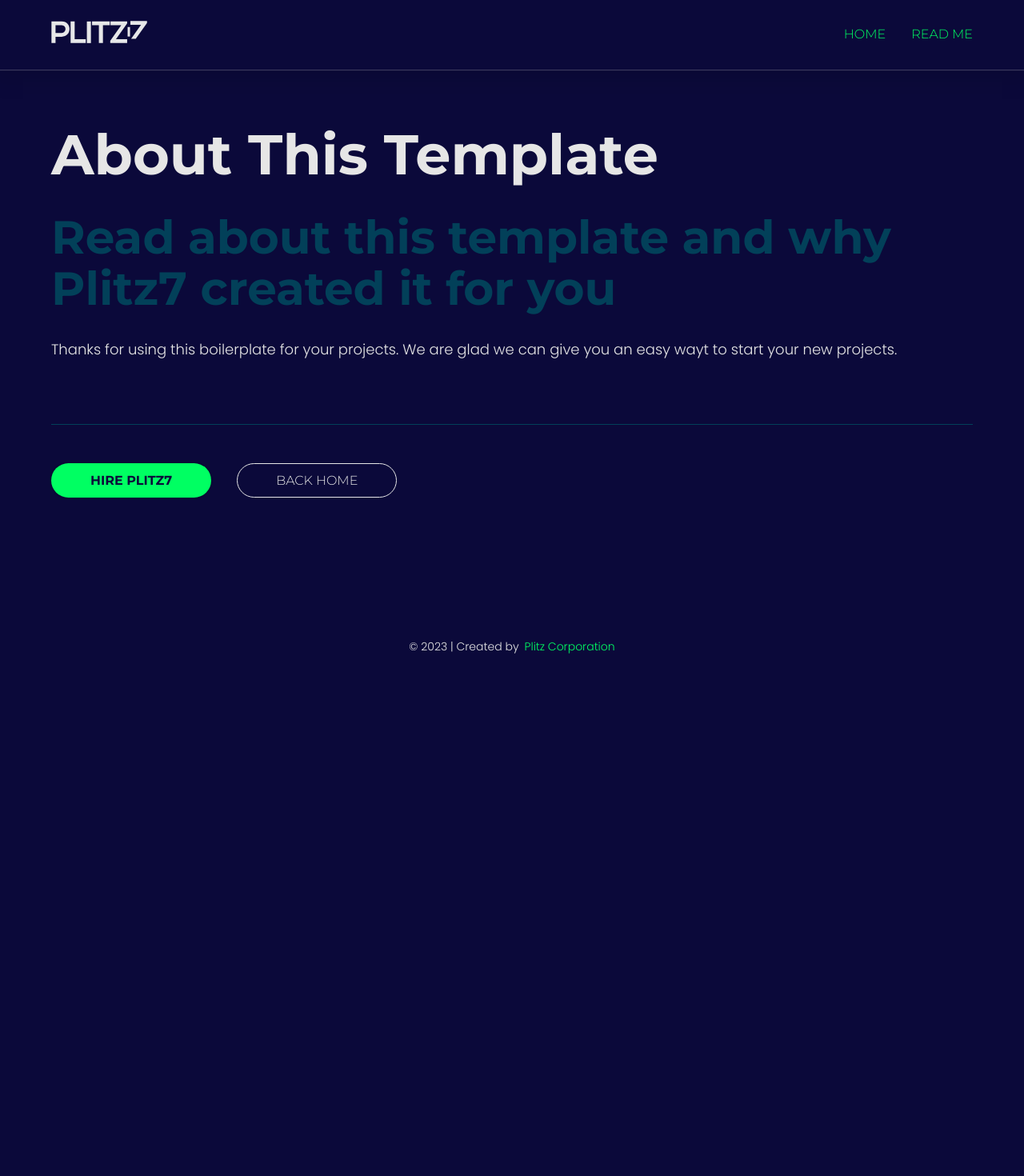
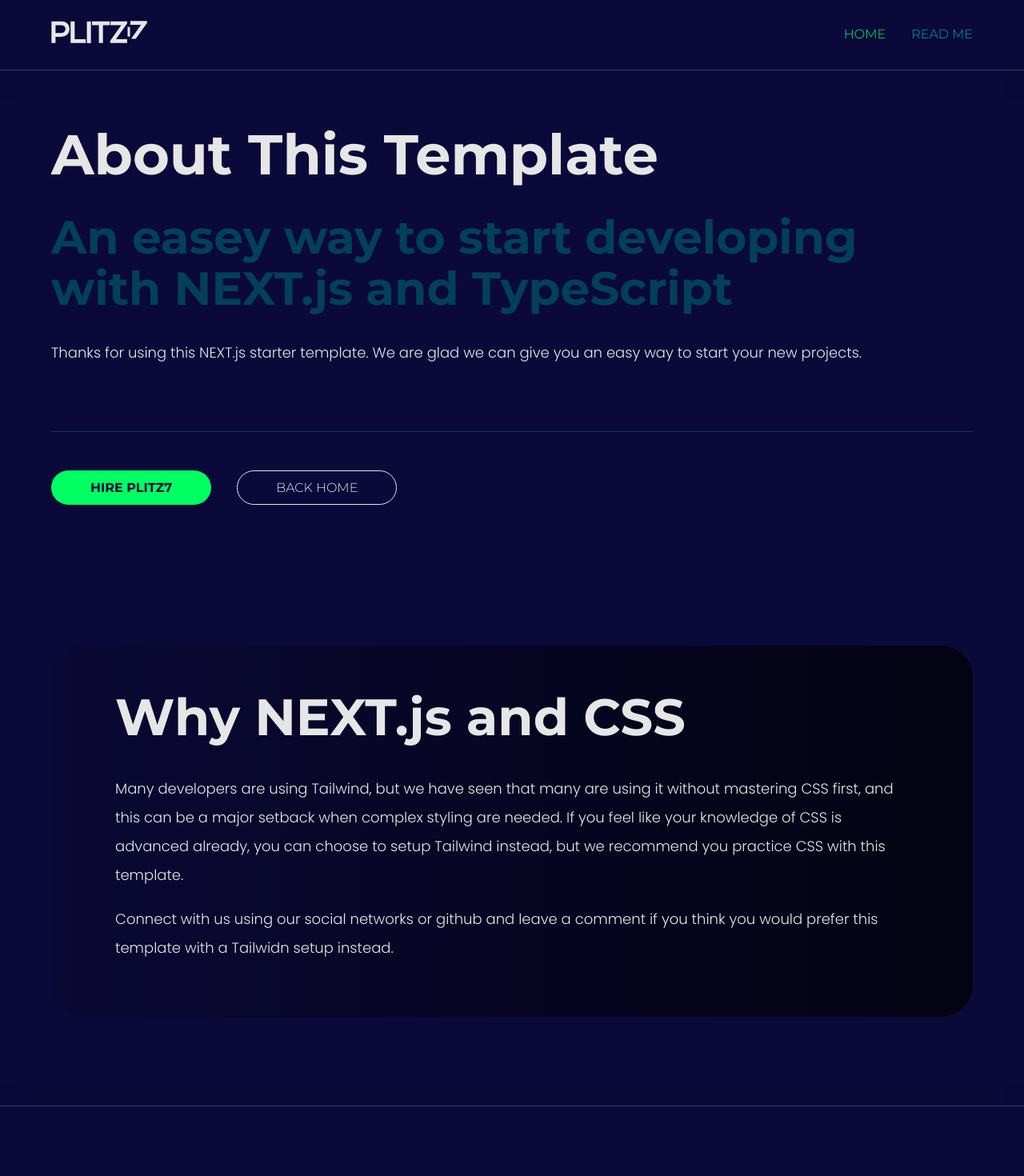
Before and after one commit to PlitzCorporation/plitz-one, a Next.js app: page /about-this-template in a window 1280 px wide. Shown: the top 1470 px of the page at 80% size. Before the commit the page ends 931 px from the top, so only its background shows below. Built offline with nearby package versions, Linux system fonts and the light colour scheme.

Commit message:
style: modified styling and finished sample page

```diff
--- /dev/null
+++ b/components/AboutComponents/SectionOne/index.tsx
@@ -0,0 +1,16 @@
+import { SectionOneProps } from '@pages/about-this-template';
+
+import aboutStyles from '@styles/aboutModules/index.module.css';
+
+const SectionOne = (props: SectionOneProps) => {
+  return (
+    <section>
+      <div className={aboutStyles.blockContainer}>
+        <h2>{props.header}</h2>
+        <div dangerouslySetInnerHTML={{ __html: props.body }}></div>
+      </div>
+    </section>
+  );
+};
+
+export default SectionOne;
--- a/components/Skeleton.tsx
+++ b/components/Skeleton.tsx
@@ -5,18 +5,7 @@ import clsxm from '@lib/clsxm';
 type SkeletonProps = React.ComponentPropsWithoutRef<'div'>;
 
 const Skeleton = ({ className, ...rest }: SkeletonProps) => {
-  return (
-    <div
-      className={clsxm('shimmer-animation', className)}
-      style={{
-        backgroundImage:
-          'linear-gradient(to right, #f6f7f8 0%, #edeef1 20%, #f6f7f8 40%, #f6f7f8 100%)',
-        backgroundSize: '700px 100%',
-        backgroundRepeat: 'no-repeat',
-      }}
-      {...rest}
-    />
-  );
+  return <div className={clsxm('shimmer-animation', className)} {...rest} />;
 };
 
 export default Skeleton;
--- a/components/layout/HeaderController.tsx
+++ b/components/layout/HeaderController.tsx
@@ -1,10 +1,11 @@
 import { Grid } from '@mui/material';
 import Link from 'next/link';
-import * as React from 'react';
+import { useRouter } from 'next/router';
 
 // Style
 import hfStyles from '@styles/globalModules/fh.module.css';
 
+import clsxm from '@lib/clsxm';
 // Helpers
 import useDevice from '@lib/customHooks/useDevice';
 
@@ -21,6 +22,7 @@ const navigationLinks = [
 
 const HeaderController = () => {
   const currentDevice = useDevice();
+  const router = useRouter();
 
   return (
     <header className='headerClass'>
@@ -39,7 +41,11 @@ const HeaderController = () => {
                     <li key={index} className={hfStyles.navItem}>
                       <Link
                         href={navItem.href}
-                        className={hfStyles.navItemLink}
+                        className={clsxm(
+                          `${hfStyles.navItemLink}`,
+                          router.pathname === navItem.href &&
+                            `${hfStyles.currentPage}`
+                        )}
                       >
                         {navItem.label}
                       </Link>
--- /dev/null
+++ b/components/layout/PagesTitling/index.tsx
@@ -0,0 +1,78 @@
+import Link from 'next/link';
+import React from 'react';
+
+import singlePage from '@styles/globalModules/singlePage.module.css';
+// Styling
+import allPages from '@styles/pagesModules/allPages.module.css';
+
+// Components
+import Skeleton from '@components/Skeleton';
+
+type PagesTitlingProps = {
+  loading?: boolean;
+  title: string;
+  subtitle: string;
+  pageIntro?: string;
+  buttons: ButtonTypes[];
+};
+
+interface ButtonTypes {
+  link: string;
+  label: string;
+  type: string;
+  external: boolean;
+}
+
+const PagesTitling = (props: PagesTitlingProps) => {
+  const { loading } = props;
+
+  return (
+    <section className={allPages.heroSection}>
+      <div className={allPages.heroWrapper}>
+        <h1 className={singlePage.pageTitle}>
+          {loading ? <Skeleton style={{ width: '100%' }} /> : props.title}
+        </h1>
+
+        <h3 className={singlePage.subTitle}>
+          {loading ? <Skeleton style={{ width: '100%' }} /> : props.subtitle}
+        </h3>
+        {loading ? (
+          <Skeleton style={{ width: '100%' }} />
+        ) : (
+          <p>{props.pageIntro}</p>
+        )}
+        <div className={singlePage.spButtonsWrapper}>
+          {loading ? (
+            <Skeleton style={{ width: '100%' }} />
+          ) : (
+            props.buttons.map((button, index) =>
+              button.external ? (
+                <a
+                  key={index}
+                  className={button.type}
+                  href={button.link}
+                  target='_blank'
+                  rel='noopener noreferrer'
+                  role='link'
+                >
+                  {button.label}
+                </a>
+              ) : (
+                <Link
+                  key={index}
+                  href={button.link}
+                  className={button.type}
+                  role='link'
+                >
+                  {button.label}
+                </Link>
+              )
+            )
+          )}
+        </div>
+      </div>
+    </section>
+  );
+};
+
+export default PagesTitling;
--- a/pages/about-this-template.tsx
+++ b/pages/about-this-template.tsx
@@ -1,66 +1,49 @@
 import { GetServerSideProps } from 'next';
-import Link from 'next/link';
-import { Fragment } from 'react';
+import { Fragment, useEffect, useState } from 'react';
 
-// Styling
-import singlePage from '@styles/globalModules/singlePage.module.css';
-import allPages from '@styles/pagesModules/allPages.module.css';
-
+import SectionOne from '@components/AboutComponents/SectionOne';
+import PagesTitling from '@components/layout/PagesTitling';
 // Parts
 import Seo from '@components/Seo';
 
 // TypeScript
-interface AboutTemplateProps {
+export interface AboutTemplateProps {
   title: string;
   subtitle: string;
   pageIntro: string;
   buttons: ButtonTypes[];
+  sectionOne: SectionOneProps;
 }
 
-interface ButtonTypes {
+export interface ButtonTypes {
   link: string;
   label: string;
   type: string;
   external: boolean;
 }
 
+export interface SectionOneProps {
+  header: string;
+  body: string;
+}
+
 const AboutTemplate = (props: AboutTemplateProps) => {
+  const [loading, setLoading] = useState(true);
+
+  useEffect(() => {
+    // This timeout is to show the loading skeleton effect only.
+    // You can use this for when the data change from the request
+    setTimeout(() => {
+      props.title && setLoading(false);
+    }, 500);
+  }, [props.title]);
+
   return (
     <Fragment>
       <Seo />
 
-      <section className={allPages.heroSection}>
-        <div className={allPages.heroWrapper}>
-          <h1 className={singlePage.pageTitle}>{props.title}</h1>
-          <h3 className={singlePage.subTitle}>{props.subtitle}</h3>
-          <p>{props.pageIntro}</p>
-          <div className={singlePage.spButtonsWrapper}>
-            {props.buttons.map((button, index) =>
-              button.external ? (
-                <a
-                  key={index}
-                  className={button.type}
-                  href={button.link}
-                  target='_blank'
-                  rel='noopener noreferrer'
-                  role='link'
-                >
-                  {button.label}
-                </a>
-              ) : (
-                <Link
-                  key={index}
-                  href={button.link}
-                  className={button.type}
-                  role='link'
-                >
-                  {button.label}
-                </Link>
-              )
-            )}
-          </div>
-        </div>
-      </section>
+      <PagesTitling {...props} loading={loading} />
+      <SectionOne {...props.sectionOne} />
     </Fragment>
   );
 };
@@ -68,10 +51,11 @@ const AboutTemplate = (props: AboutTemplateProps) => {
 export default AboutTemplate;
 
 export const getServerSideProps: GetServerSideProps = async () => {
+  // You can replace this with an API call
   const data = {
     title: 'About This Template',
-    subtitle: 'Read about this template and why Plitz7 created it for you',
-    pageIntro: `Thanks for using this boilerplate for your projects. We are glad we can give you an easy wayt to start your new projects.`,
+    subtitle: 'An easey way to start developing with NEXT.js and TypeScript',
+    pageIntro: `Thanks for using this NEXT.js starter template. We are glad we can give you an easy way to start your new projects.`,
     buttons: [
       {
         link: 'https://plitz7.com',
@@ -86,6 +70,10 @@ export const getServerSideProps: GetServerSideProps = async () => {
         external: false,
       },
     ],
+    sectionOne: {
+      header: 'Why NEXT.js and CSS',
+      body: '<p>Many developers are using Tailwind, but we have seen that many are using it without mastering CSS first, and this can be a major setback when complex styling are needed. If you feel like your knowledge of CSS is advanced already, you can choose to setup Tailwind instead, but we recommend you practice CSS with this template.</p><p>Connect with us using our social networks or github and leave a comment if you think you would prefer this template with a Tailwidn setup instead.</p>',
+    },
   };
 
   return {
--- a/pages/index.tsx
+++ b/pages/index.tsx
@@ -55,6 +55,8 @@ const HomePage = (props: HomePageProps) => {
 export default HomePage;
 
 export const getServerSideProps: GetServerSideProps = async () => {
+  // You can replace this with an API call
+
   const data = {
     title: 'NEXT.js + TypeScript + Material UI Starting Pack',
     subtitle: 'A Boilerplate by Plitz7',
--- /dev/null
+++ b/styles/aboutModules/index.module.css
@@ -0,0 +1,6 @@
+/* This styles are only for the About or Read me page */
+.blockContainer {
+  padding: 3rem 5rem;
+  background: linear-gradient(90deg, rgba(0, 0, 0, 0.1), rgba(0, 0, 0, 0.7));
+  border-radius: 40px;
+}
--- a/styles/globalModules/fh.module.css
+++ b/styles/globalModules/fh.module.css
@@ -1,3 +1,5 @@
+/* Footer and Header Styling
+CSS by Norman @ Plitz7 */
 .navContainer {
   width: 90%;
   max-width: 1400px;
@@ -124,7 +126,6 @@
   background-color: var(--secondary);
   padding-top: 100px;
   z-index: 1000;
-  box-shadow: none;
   overflow-y: auto;
   border-radius: 20px 0 0 20px;
   box-shadow: 0 0 15px rgba(0, 0, 0, 0.7);
@@ -186,6 +187,10 @@
   margin-bottom: 30px;
 }
 
+.currentPage {
+  color: var(--accent);
+}
+
 /* Footer */
 .copyrightbar {
   display: flex;
--- a/styles/globals.css
+++ b/styles/globals.css
@@ -77,6 +77,9 @@ section {
 
 footer {
   padding: 7rem 0;
+  box-shadow: 0 -1px 1px rgba(255, 255, 255, 0.2),
+    0 4px 25px 10px rgba(0, 0, 0, 0.1);
+  z-index: 200;
 }
 
 h1,
@@ -119,9 +122,13 @@ p,
 span {
   font-family: var(--secondaryfont);
   font-size: 1.125rem;
-  line-height: 1.5em;
+  line-height: 2em;
   margin: 0;
   padding: 0;
+}
+
+p {
+  margin-bottom: 1.2rem;
 }
 
 .primary-button {
@@ -178,8 +185,30 @@ span {
 }
 
 .shimmer-animation {
-  background: var(--plata);
-  animation: shimmer 1.3s linear infinite;
+  display: inline-block;
+  height: 1em;
+  position: relative;
+  overflow: hidden;
+  border-radius: 20px;
+  background-color: rgba(202, 202, 202, 0.1);
+}
+
+.shimmer-animation::after {
+  position: absolute;
+  top: 0;
+  right: 0;
+  bottom: 0;
+  left: 0;
+  transform: translateX(-100%);
+  background-image: linear-gradient(
+    90deg,
+    rgba(255, 255, 255, 0) 0,
+    rgba(255, 255, 255, 0.2) 20%,
+    rgba(255, 255, 255, 0.5) 60%,
+    rgba(255, 255, 255, 0)
+  );
+  animation: shimmer 2s infinite;
+  content: '';
 }
 
 .animate-pulse {
@@ -196,13 +225,9 @@ span {
   }
 }
 
-@keyframes shimmer: {
-  0% {
-    background-position: -700px 0;
-  }
-
+@keyframes shimmer {
   100% {
-    background-position: 700px 0;
+    transform: translateX(100%);
   }
 }
 
```
